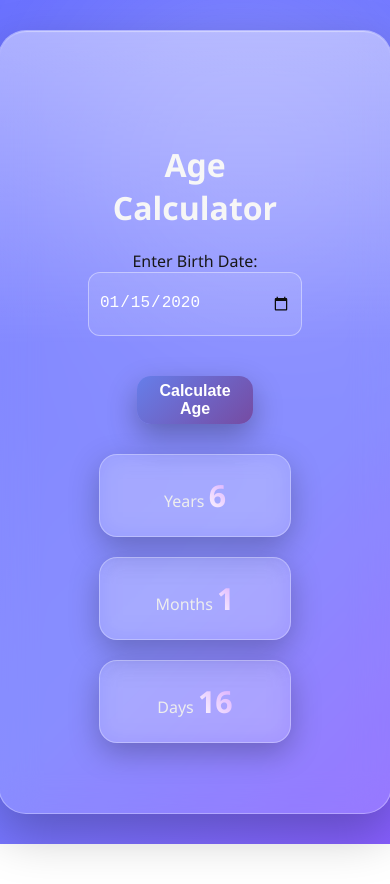
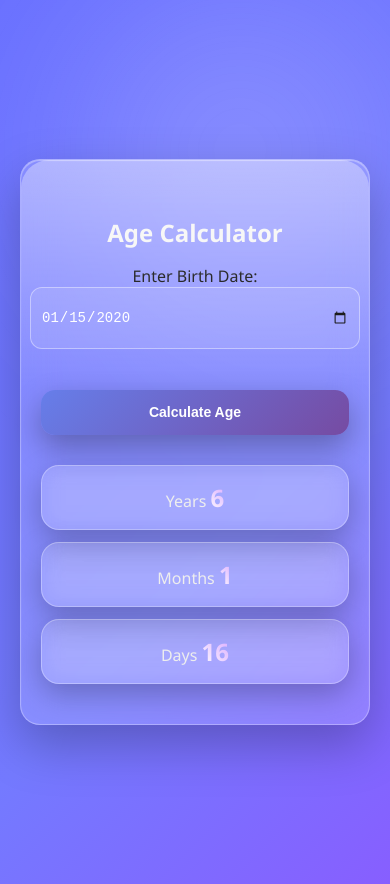
Before and after one commit to SivakumarAN38/Age-Calculator, a plain HTML site: page index.html in a window 390 px wide. Both pictures are taken after typing "2020-01-15" into the empty fields and a click on the button "Calculate Age". Shown: the top 884 px of the page. Before the commit the page ends 844 px from the top, so only its background shows below. Drawn offline with Linux system fonts and the light colour scheme.

Commit message:
responsive design commit

```diff
--- a/style.css
+++ b/style.css
@@ -194,3 +194,79 @@
         transform: translateY(0);
     }
 }
+
+
+@media (max-width: 1024px) {
+    #container {
+        padding: 60px 50px;
+        width: 85%;
+    }
+}
+
+
+@media (max-width: 768px) {
+    #container {
+        padding: 50px 30px;
+        width: 90%;
+    }
+
+    h1 {
+        font-size: 1.8rem;
+    }
+
+    input[type="date"] {
+        font-size: 15px;
+    }
+
+    button {
+        width: 80%;
+        font-size: 15px;
+    }
+
+    .result-item {
+        min-width: 110px;
+        padding: 15px 20px;
+    }
+}
+
+@media (max-width: 480px) {
+
+    body {
+        padding: 20px;
+    }
+
+    #container {
+        width: 100%;
+        padding: 40px 20px;
+        border-radius: 20px;
+    }
+
+    h1 {
+        font-size: 1.5rem;
+    }
+
+    input[type="date"] {
+        height: 40px;
+        font-size: 14px;
+    }
+
+    button {
+        width: 100%;
+        height: 45px;
+        font-size: 14px;
+    }
+
+    #data {
+        gap: 12px;
+    }
+
+    .result-item {
+        width: 100%;
+        min-width: unset;
+        padding: 15px;
+    }
+
+    .result-item .value {
+        font-size: 1.5rem;
+    }
+}
```
